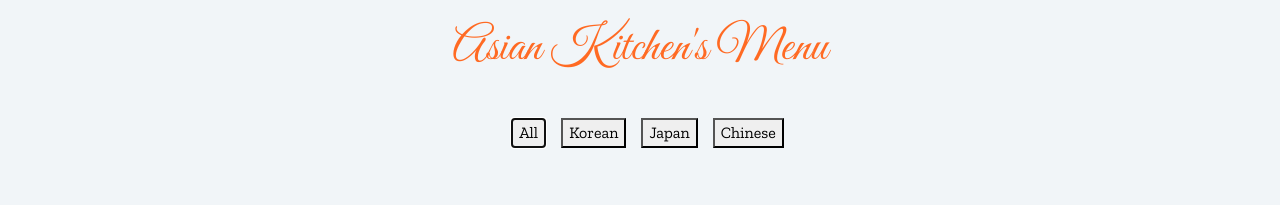
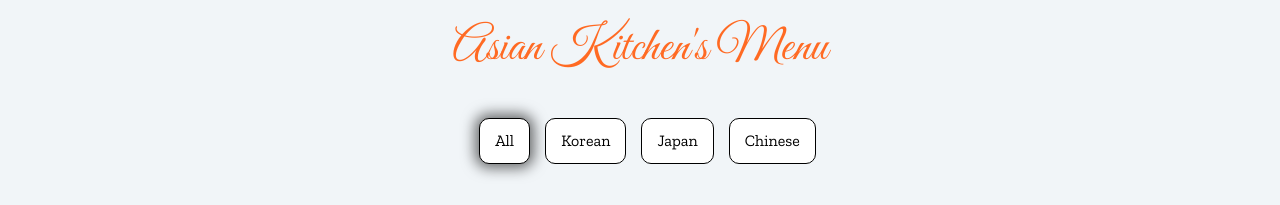
Before and after one commit to talha002/kodluyoruz-JavaScript---3, a plain HTML site: page index.html in a window 1280 px wide. Both pictures are taken after a click on the button "All". Shown: the top 205 px of the page. Drawn offline with nearby package versions, Linux system fonts and the light colour scheme.

Commit message:
aktif kategori butonlarının gölgelikleri eklendi.

```diff
--- a/css/style.css
+++ b/css/style.css
@@ -25,8 +25,35 @@ h2 {
   align-items: center;
   margin: 40px 0;
 }
+
+.btn-container button:hover {
+  background-color: black;
+  color: white;
+}
+
+.btn-container button:focus {
+  outline: none;
+}
+
+.pressed{
+  -webkit-box-shadow: 0px 0px 14px 4px rgba(0,0,0,0.58);
+  box-shadow: 0px 0px 14px 4px rgba(0,0,0,0.58)
+}
+
+.btn-container button:active {
+  background: #e5e5e5;
+  -webkit-box-shadow: inset 0px 0px 5px #c1c1c1;
+  -moz-box-shadow: inset 0px 0px 5px #c1c1c1;
+  box-shadow: inset 0px 0px 5px #c1c1c1;
+  outline: none;
+}
+
 .btn-item {
   margin-left: 15px;
+  background-color: white;
+  border-radius: 10px;
+  padding: 10px 15px;
+  border: 1px solid black;
 }
 
 .photo {
--- a/js/app.js
+++ b/js/app.js
@@ -82,19 +82,40 @@ const menu = [
   },
 ];
 
-/* Butonları ekleme */
+/* Butonların eklenmesi için gerekli olan kodlar */
 const buttonsContainerDOM = document.querySelector(".btn-container");
 const buttons = ["All", "Korean", "Japan", "Chinese"];
 
 buttons.forEach(item => {
   const buttonDOM = document.createElement("button");
   buttonDOM.classList.add("btn-item");
-  buttonDOM.setAttribute("onclick", `${item}()`)
+  buttonDOM.setAttribute("onclick", `${item}(), pressed(this)`);
   buttonDOM.innerHTML = item;
   buttonsContainerDOM.append(buttonDOM)
 });
 
-/* Kategorilere göre menülerin tanımlanması */
+/* Butonların stili için gerekli olan kodlar */
+let unpressedButtons = document.querySelectorAll(".btn-item");
+unpressedButtons.forEach(myFunction)
+
+function myFunction(item) {
+  unpressedButtonClasses = item.classList.value
+}
+
+function pressed(item) {
+  let unpressedButtons = document.querySelectorAll(".btn-item");
+  unpressedButtons.forEach(myFunction)
+
+  function myFunction(element) {
+    unpressedButtonClasses = element.classList
+    if (unpressedButtonClasses.value.includes("pressed")){
+      unpressedButtonClasses.value = "btn-item"
+    }
+  }
+  item.classList.add("pressed")
+}
+
+/* Kategorilere göre menülerin tanımlanması için gerekli olan kodlar*/
 let menuKorean = []
 let menuJapan = []
 let menuChinese = []
@@ -111,7 +132,7 @@ for (let i = 0; i < menu.length; i++) {
   };
 }
 
-/* Menülerin eklenmesi */
+/* Menülerin eklenmesi için gerekli olan fonksiyonlar */
 function All() {
   let sectionDOM = document.querySelector(".menu");
   let oldMenuContainerDOM = document.querySelector("#menu-container");
```
